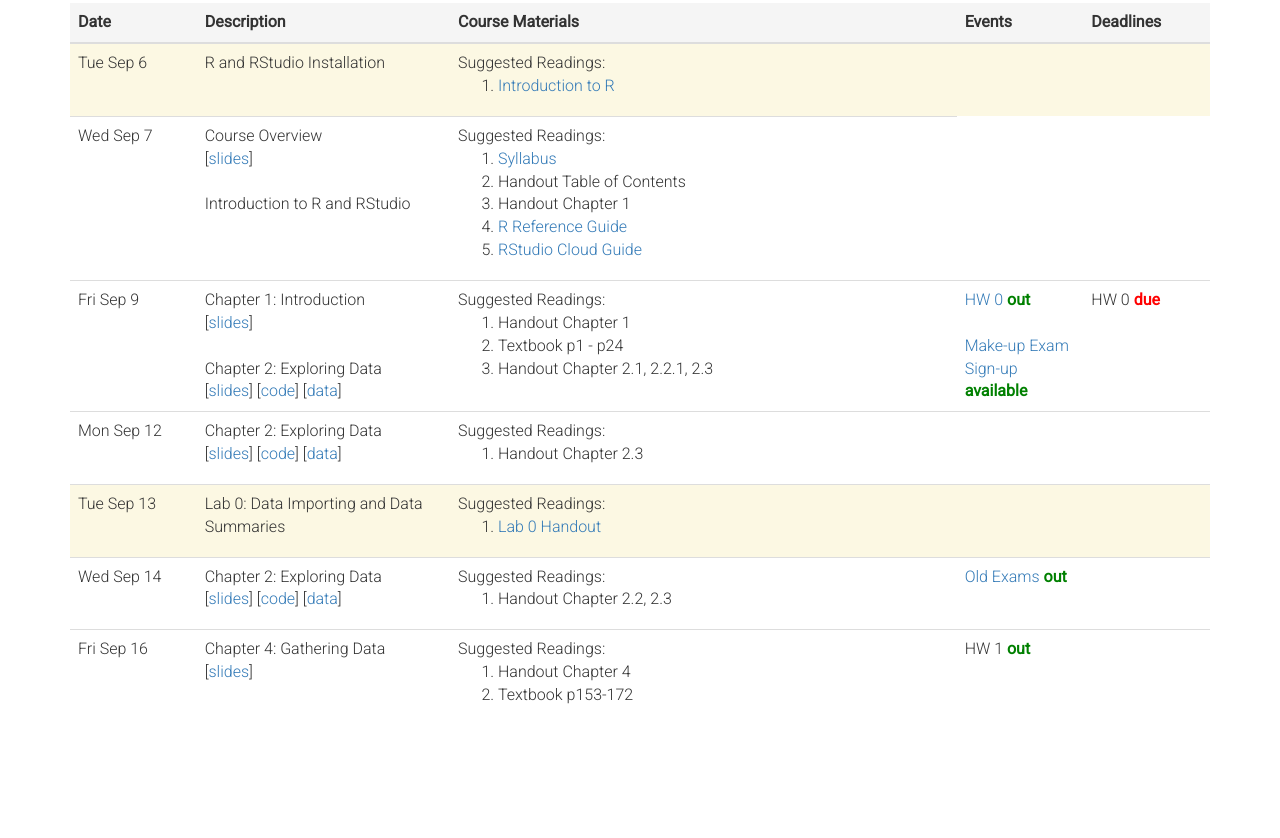
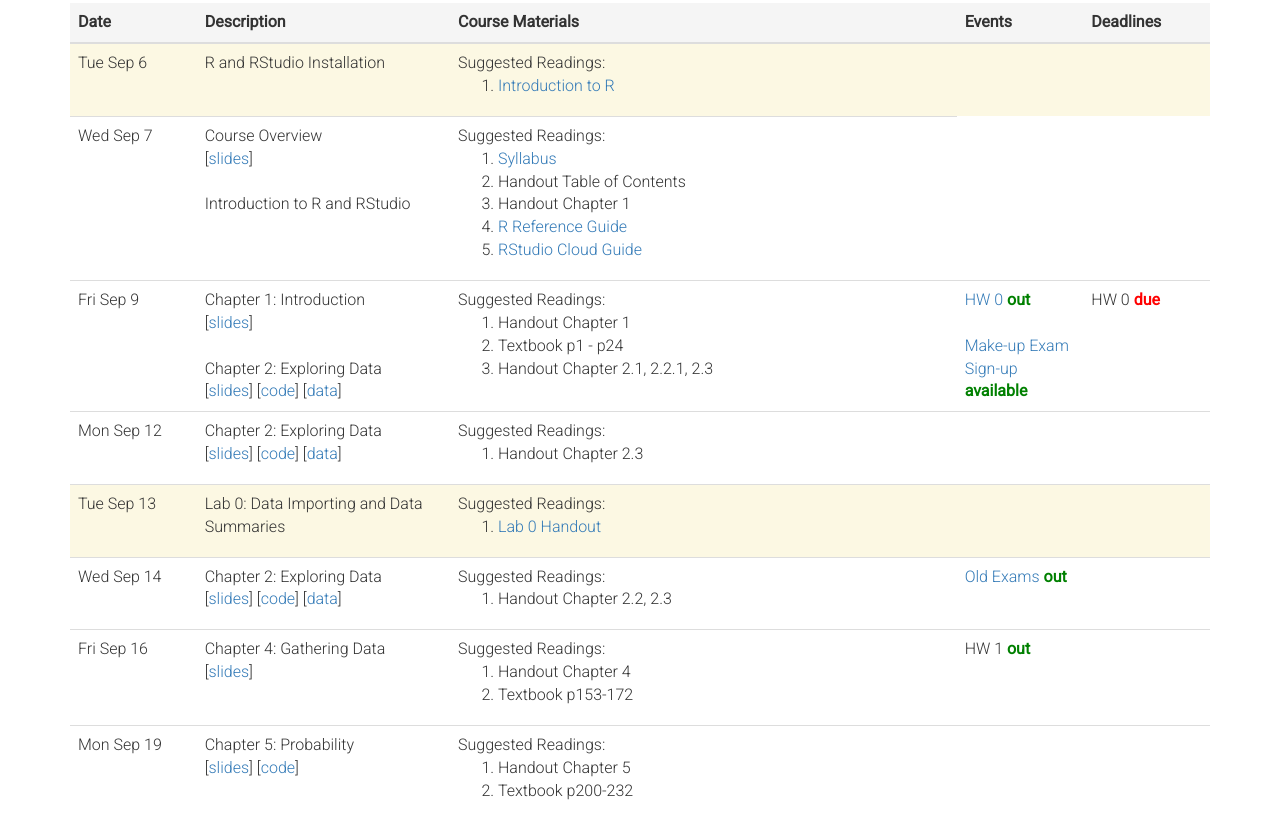
Before and after one commit to yuyangstatistics/stat3011, a plain HTML site: page index.html in a window 1280 px wide. Shown: the part 1666-2504 px from the top of the page. Before the commit the page ends 2431 px from the top, so only its background shows below. Drawn offline with nearby package versions, Linux system fonts and the light colour scheme.

Commit message:
add chapter 5

```diff
--- a/index.html
+++ b/index.html
@@ -379,6 +379,26 @@
       </td>
       <td></td>
     </tr>
+
+    <tr>
+      <td>Mon Sep 19</td>
+      <td>
+        Chapter 5: Probability
+        <br>
+        [<a href="slides/Chapter5.pdf">slides</a>]
+        [<a href="code/chapter5.R">code</a>]
+      </td>
+
+      <td>
+        Suggested Readings:
+        <ol>
+          <li>Handout Chapter 5</li>
+          <li>Textbook p200-232</li>
+        </ol>
+      </td>
+      <td></td>
+      <td></td>
+    </tr>
 <!--
 
 
```
Also changed, not shown: 2 other files.
